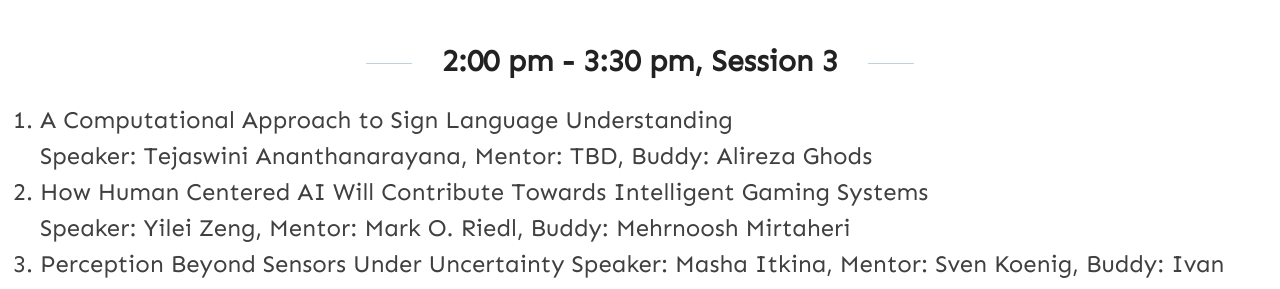
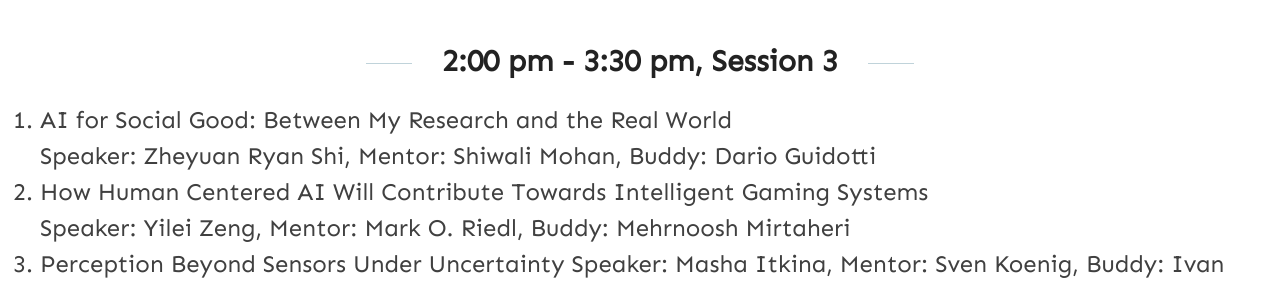
Before and after one commit to anna-reali/dc2021, a Jekyll site: the page built from _posts/2021-02-02-tuesday-day-1.md, in a window 1280 px wide. Shown: the part 1512-1801 px from the top of the page. Built offline with Jekyll 4.4.1, drawn with Linux system fonts in a browser that asks for light colours.

Commit message:
Update 2021-02-02-tuesday-day-1.md

```diff
--- a/_posts/2021-02-02-tuesday-day-1.md
+++ b/_posts/2021-02-02-tuesday-day-1.md
@@ -45,8 +45,8 @@ Computational Models of Narrative and Social Justice, Rogelio E. Cardona-Rivera
 
 2:00 pm - 3:30 pm, Session 3
 ----
-1. A Computational Approach to Sign Language Understanding \
-   Speaker: Tejaswini Ananthanarayana, Mentor: TBD, Buddy: Alireza Ghods
+1. AI for Social Good: Between My Research and the Real World \
+   Speaker: Zheyuan Ryan Shi, Mentor: Shiwali Mohan, Buddy: Dario Guidotti
 2. How Human Centered AI Will Contribute Towards Intelligent Gaming Systems \
    Speaker: Yilei Zeng, Mentor: Mark O. Riedl, Buddy: Mehrnoosh Mirtaheri
 3. Perception Beyond Sensors Under Uncertainty
```
